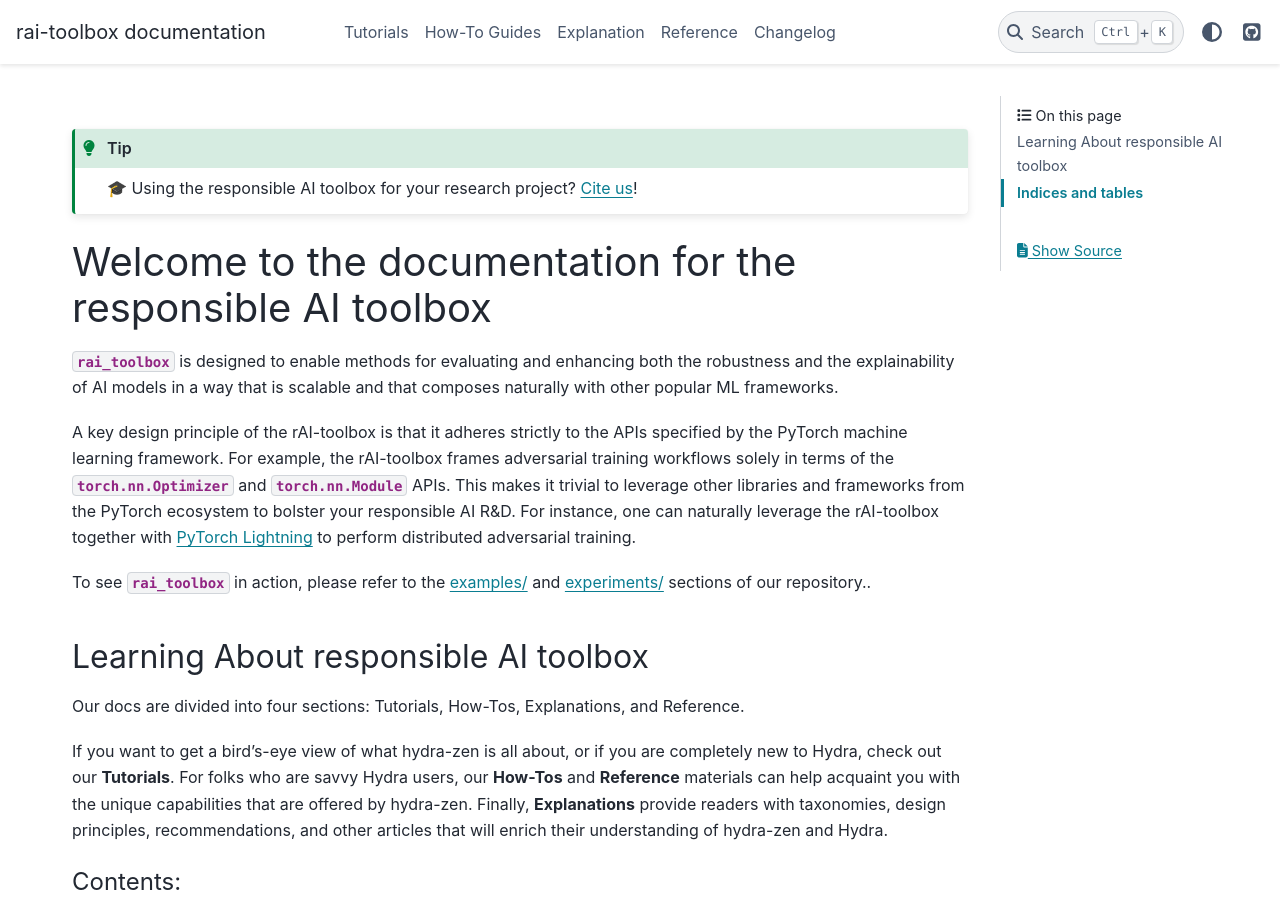
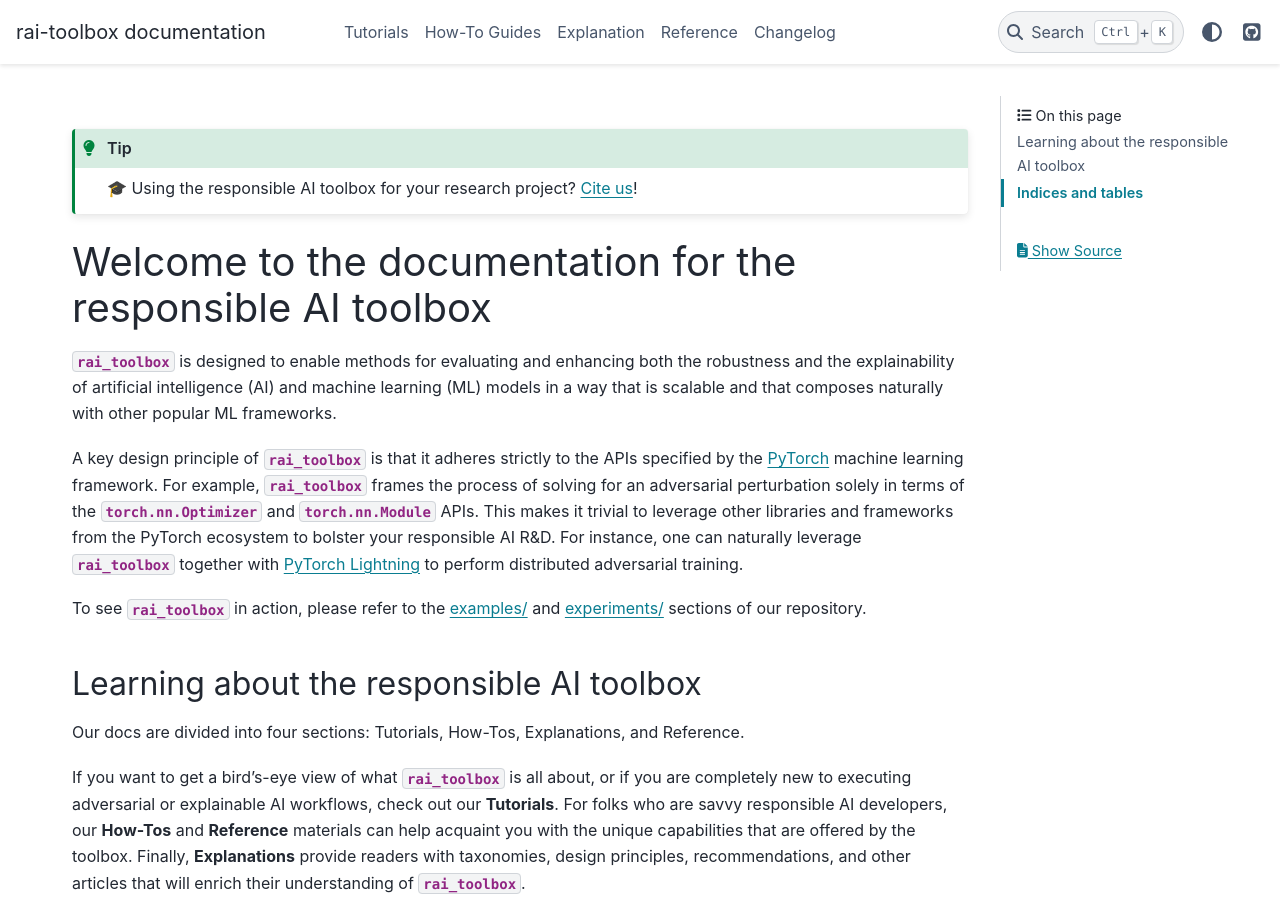
Before and after one commit to mit-ll-responsible-ai/responsible-ai-toolbox, a Sphinx documentation site: the page built from docs/source/index.rst, in a window 1280 px wide and 900 px high. Built offline with Sphinx 7.4.7 and the PyData theme 0.15.4, drawn with Linux system fonts in a browser that asks for light colours.

Commit message:
edits to index.rst

```diff
--- a/docs/source/index.rst
+++ b/docs/source/index.rst
@@ -8,34 +8,37 @@ Welcome to the documentation for the responsible AI toolbox
 ===========================================================
 
 `rai_toolbox` is designed to enable methods for evaluating and enhancing both the
-robustness and the explainability of AI models in a way that is scalable and that
+robustness and the explainability of artificial intelligence (AI) and machine
+learning (ML) models in a way that is scalable and that
 composes naturally with other popular ML frameworks.
 
-A key design principle of the rAI-toolbox is that it adheres strictly to the APIs
-specified by the PyTorch machine learning framework. For example, the rAI-toolbox frames
-adversarial training workflows solely in terms of the `torch.nn.Optimizer` and
-`torch.nn.Module` APIs. This makes it trivial to leverage other libraries and
-frameworks from the PyTorch ecosystem to bolster your responsible AI R&D. For
-instance, one can naturally leverage the rAI-toolbox together with
-`PyTorch Lightning <https://www.pytorchlightning.ai/>`_ to perform distributed
-adversarial training.
+A key design principle of `rai_toolbox` is that it adheres strictly to the APIs
+specified by the `PyTorch <https://pytorch.org/>`_ machine learning framework.
+For example, `rai_toolbox` frames the process of solving for an adversarial
+perturbation solely in terms of the `torch.nn.Optimizer` and `torch.nn.Module` APIs.
+This makes it trivial to leverage other libraries and frameworks from the PyTorch
+ecosystem to bolster your responsible AI R&D. For instance, one can naturally leverage
+`rai_toolbox` together with `PyTorch Lightning <https://www.pytorchlightning.ai/>`_ to
+perform distributed adversarial training.
 
-To see `rai_toolbox` in action, please refer to the `examples/ <https://github.com/mit-ll-responsible-ai/responsible-ai-toolbox/tree/main/examples>`_ and `experiments/ <https://github.com/mit-ll-responsible-ai/responsible-ai-toolbox/tree/main/experiments>`_ sections of our repository..
+To see `rai_toolbox` in action, please refer to the `examples/ <https://github.com/mit-ll-responsible-ai/responsible-ai-toolbox/tree/main/examples>`_
+and `experiments/ <https://github.com/mit-ll-responsible-ai/responsible-ai-toolbox/tree/main/experiments>`_ sections of our repository.
 
 
 
-Learning About responsible AI toolbox
+Learning about the responsible AI toolbox
 =====================================
 
 Our docs are divided into four sections: Tutorials, How-Tos, Explanations, and
 Reference.
 
-If you want to get a bird's-eye view of what hydra-zen is all about, or if you are
-completely new to Hydra, check out our **Tutorials**. For folks who are savvy Hydra
-users, our **How-Tos** and **Reference** materials can help acquaint you with the
-unique capabilities that are offered by hydra-zen. Finally, **Explanations** provide
+If you want to get a bird's-eye view of what `rai_toolbox` is all about, or if you are
+completely new to executing adversarial or explainable AI workflows,
+check out our **Tutorials**. For folks who are savvy responsible AI developers,
+our **How-Tos** and **Reference** materials can help acquaint you with the
+unique capabilities that are offered by the toolbox. Finally, **Explanations** provide
 readers with taxonomies, design principles, recommendations, and other articles that
-will enrich their understanding of hydra-zen and Hydra.
+will enrich their understanding of `rai_toolbox`.
 
 .. toctree::
    :maxdepth: 2
```
